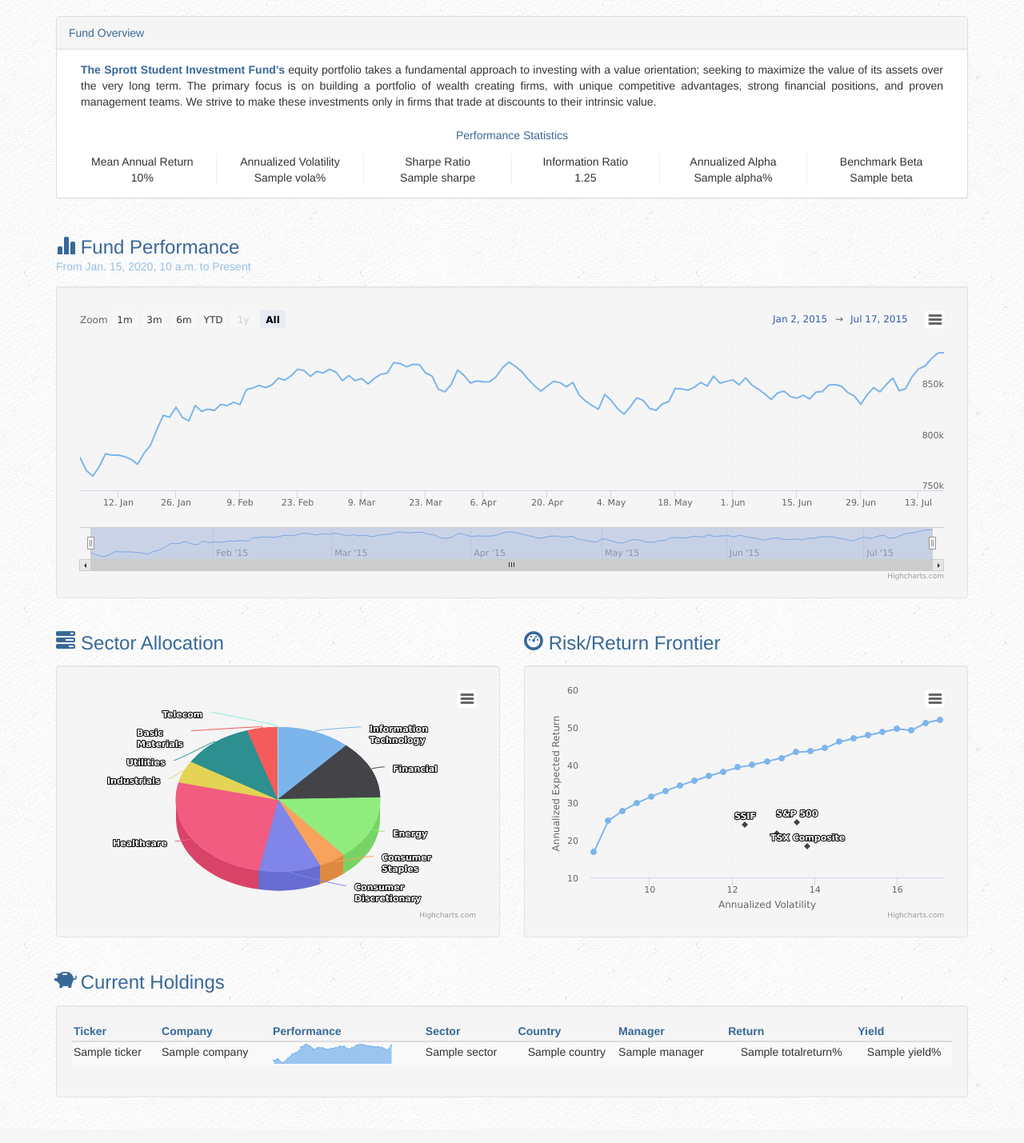
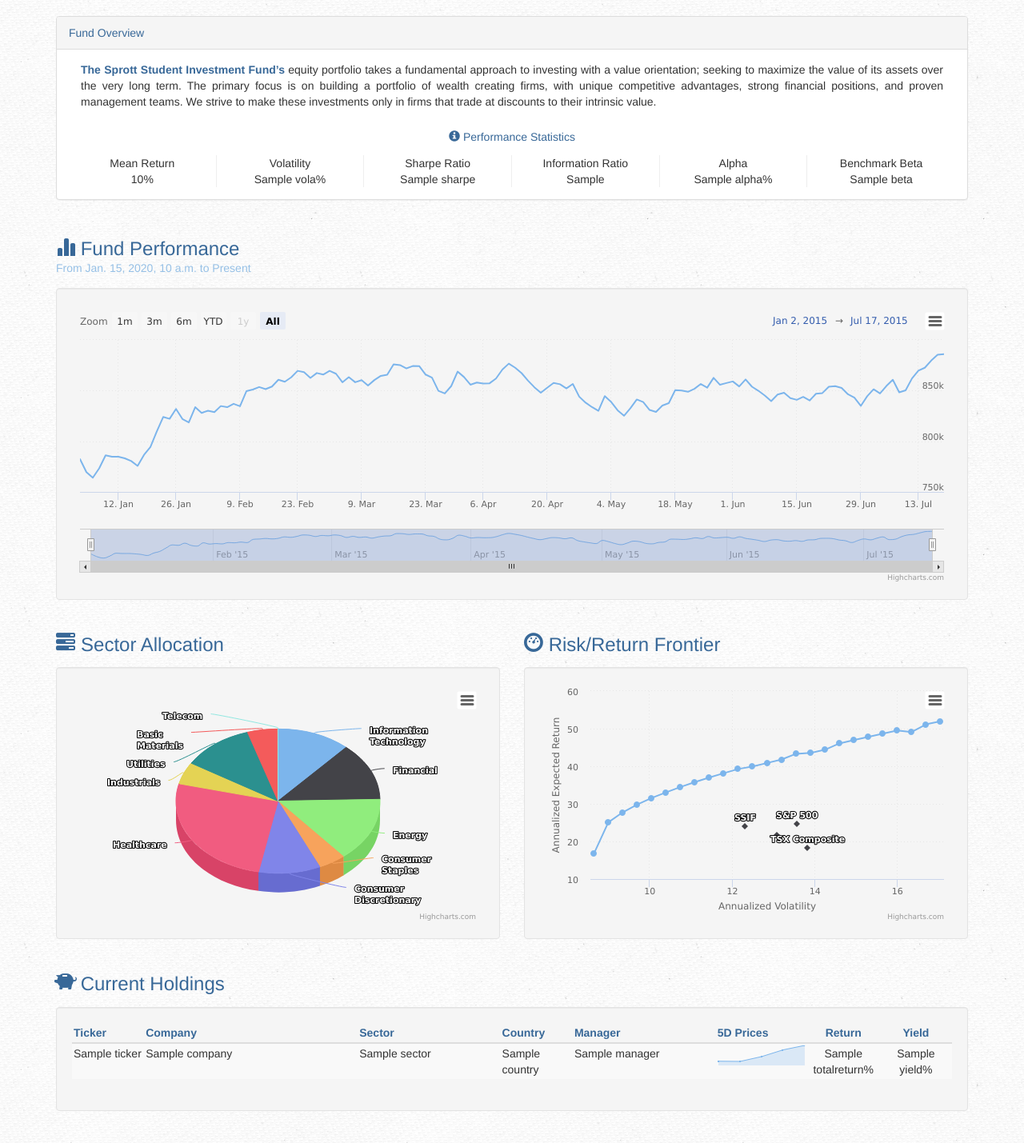
Before and after one commit to Liam-F/SSIF-Performance-Dashboard, a Django app: template dashboard/templates/dashboard/index.html in a window 1280 px wide. Shown: the part 69-1498 px from the top of the page at 80% size. Before the commit the page ends 1474 px from the top, so only its background shows below. Run offline with Django 3.2, Linux system fonts and the light colour scheme; data comes from the database, SQL or seed files in the repository; the template is opened without the code that fills it: most values are stand-ins (such as "Sample title", 1, 10 or a date in 2020); some libraries are stand-ins or nearby versions; some web fonts are replaced.

Commit message:
m3.2
IR, and minor table fixes

```diff
--- a/dashboard/templates/dashboard/index.html
+++ b/dashboard/templates/dashboard/index.html
@@ -16,6 +16,9 @@
 
     <!-- Main Portfolio Chart -->
     <script type="text/javascript">
+    $(function () {
+        $('[data-toggle="tooltip"]').tooltip({'container': 'body'});
+    });
     $(function () {
 
         $.getJSON('/portfoliojson', function (data) {
@@ -171,6 +174,7 @@
                 },
                 plotOptions:{
                     series:{
+                        fillOpacity: 0.25,
                         lineWidth:1,
                         shadow:false,
                         states:{hover:{lineWidth:1}},
@@ -233,12 +237,15 @@
                         financial positions, and proven management teams. We strive to make these investments only in firms that
                         trade at discounts to their intrinsic value.
                     </div>
-                    <h5 class="col-md-12 zeropad deepblue" style="margin: 0 0 15px 0; text-align:center;">Performance Statistics</h5>
-                    <div class="col-md-2 overview">Mean Annual Return<br/> {{ avgRet }}%</div>
-                    <div class="col-md-2 overview">Annualized Volatility<br/> {{ vola }}%</div>
+                    <h5 class="col-md-12 zeropad deepblue" style="margin: 0 0 15px 0; text-align:center;">
+                        <span class="glyphicon glyphicon-info-sign" data-toggle="tooltip" data-placement="top" title="All Figures are annualized from daily data.  The SSIF Benchmark is calculated as 65% S&P 500 (US Equity) and 35% S&P TSX (CAN Equity)"></span>
+                        Performance Statistics
+                    </h5>
+                    <div class="col-md-2 overview">Mean Return<br/> {{ avgRet }}%</div>
+                    <div class="col-md-2 overview">Volatility<br/> {{ vola }}%</div>
                     <div class="col-md-2 overview">Sharpe Ratio<br/> {{ sharpe }}</div>
-                    <div class="col-md-2 overview">Information Ratio<br/> 1.25</div>
-                    <div class="col-md-2 overview">Annualized Alpha<br/> {{ alpha }}%</div>
+                    <div class="col-md-2 overview">Information Ratio<br/> {{ ir }}</div>
+                    <div class="col-md-2 overview">Alpha<br/> {{ alpha }}%</div>
                     <div class="col-md-2 overview last">Benchmark Beta<br/> {{ beta }}</div>
                 </div>
             </div>
@@ -270,24 +277,24 @@
                         <tr class="deepblue">
                             <th>Ticker</th>
                             <th>Company</th>
-                            <th>Performance</th>
                             <th>Sector</th>
                             <th>Country</th>
                             <th>Manager</th>
-                            <th>Return</th>
-                            <th>Yield</th>
+                            <th>5D Prices</th>
+                            <th><center>Return</center></th>
+                            <th><center>Yield</center></th>
                         </tr>
                       </thead>
                       <tbody>
                         {% for h in holdings %}
                             <tr>
-                                <td>{{h.ticker}}</td>
-                                <td>{{h.company}}</td>
-                                <td><div id="spk_{{h.assetid}}" style="height:25px; width:150px;"></div></td>
-                                <td>{{h.sector}}</td>
-                                <td><center>{{h.country}}</center></td>
-                                <td>{{h.manager}}</td>
-                                <td><center>
+                                <td class="col-md-1">{{h.ticker}}</td>
+                                <td class="col-md-3">{{h.company}}</td>
+                                <td class="col-md-2">{{h.sector}}</td>
+                                <td class="col-md-1">{{h.country}}</td>
+                                <td class="col-md-2">{{h.manager}}</td>
+                                <td class="col-md-1"><div id="spk_{{h.assetid}}" style="height:25px; width:110px;"></div></td>
+                                <td class="col-md-1"><center>
                                     {% if h.totalreturn > 0 %}
                                         <span class="text-success">{{h.totalreturn}}%</span>
                                     {% elif h.totalreturn < 0 %}
@@ -296,7 +303,7 @@
                                         {{h.totalreturn}}%
                                     {% endif %}
                                 </center></td>
-                                <td><center>{{h.yield}}%</center></td>
+                                <td class="col-md-1"><center>{{h.yield}}%</center></td>
                             </tr>
                         {% endfor %}
                       </tbody>
--- a/dashboard/views.py
+++ b/dashboard/views.py
@@ -41,6 +41,8 @@ def index(request):
     r = rmat.iloc[:, 0]
     beta = np.cov(r,r_b)[0,1]/np.var(r_b) # Beta
     alpha = (np.mean(r) - np.mean(r_b)*beta)*100*252
+    te = np.std(r-r_b)*100*np.sqrt(252)
+    ir = (er-rf)/te
 
     # Holdings List:
     holdings = []
@@ -86,6 +88,7 @@ def index(request):
         'sharpe': round(sharpe,2),
         'alpha': round(alpha, 2),
         'beta': round(beta,2),
+        'ir': round(ir,2),
         'holdings': holdings,
         'assetids': assetids
     })
@@ -214,17 +217,10 @@ def relativefrontjson(request):
 def spkperformancejson(request):
     a = request.GET.get('a')
     if a:
-        # Get Start Date of Portfolio
-        sDate = Portfolio.objects.all().order_by('date')[0].date
-        delta = dt.datetime.now() - sDate
-        pr = AssetPrice.objects.filter(assetid__exact = a, date__gte = sDate).order_by('date')
+        pr = AssetPrice.objects.filter(assetid__exact = a).order_by('-date')
         if not pr:
             return HttpResponse('nah')
-
-        # If more than a month, we show weekly, else daily
-        if delta.days > 30:
-            pr = pr[0::5] # Weekly
-
+        pr = pr[0:5]
         resp = []
         for p in pr:
             resp.append({'x': unix_time(p.date), 'y': p.price})
--- a/runtime.txt
+++ /dev/null
@@ -1 +0,0 @@
-python-3.4.3
```
Also changed, not shown: requirements.txt (deleted, +0 -10 lines).
